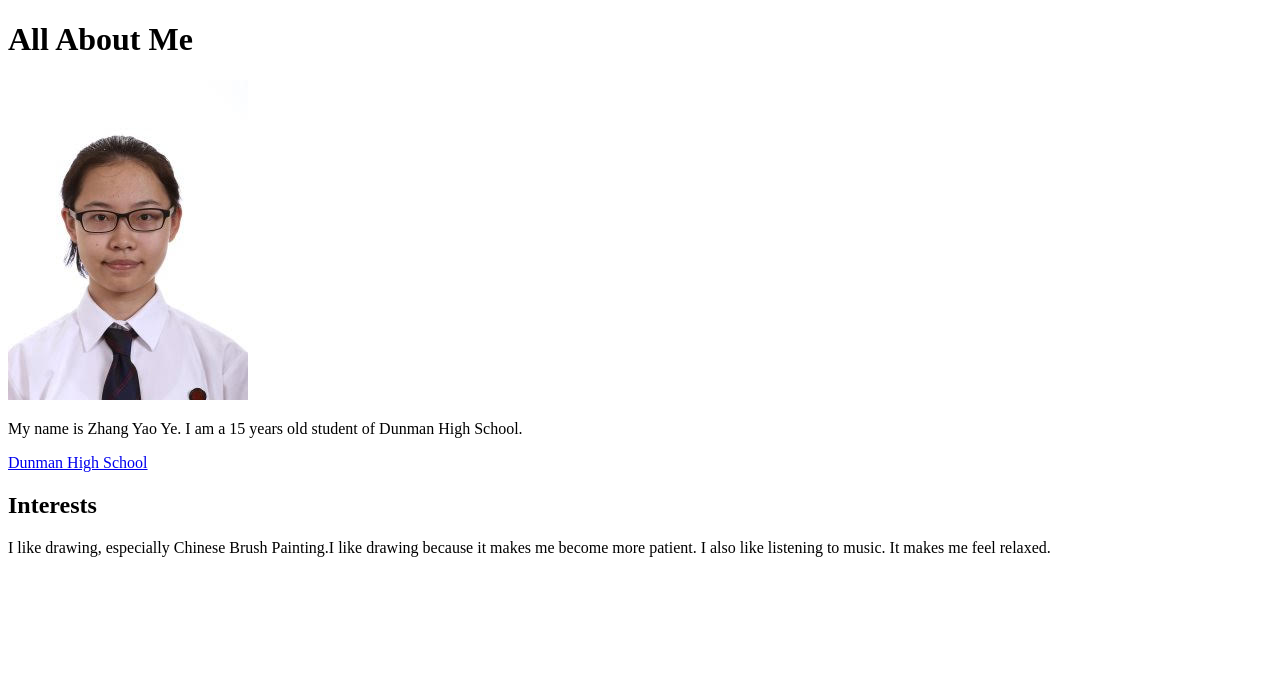
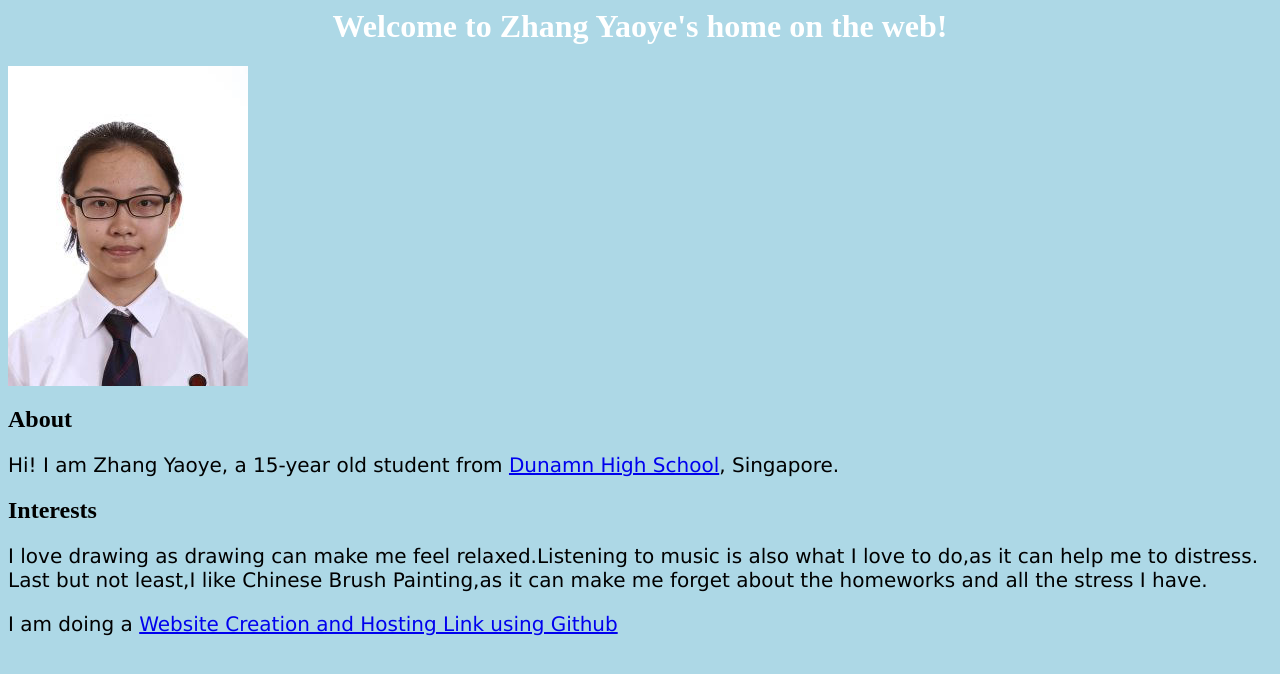
Before and after one commit to dhs17y1czhangyaoye/dhs17y1czhangyaoye.github.io, a plain HTML site: page index.html in a window 1280 px wide. Drawn offline with Linux system fonts and the light colour scheme.

Commit message:
Update index.html

```diff
--- a/index.html
+++ b/index.html
@@ -1,12 +1,15 @@
-<!DOCTYPE HTML>
 <html>
-<head>
-<body>
- <link rel="style sheet" herf="style.css"/>
-<h1> All About Me</h1>
-<title>Welcome to My Website  </title>
- <img src="photo.jpg"/>
-<p>My name is Zhang Yao Ye. I am a 15 years old student of Dunman High School.</p><a href ="www.dhs.sg">Dunman High School </a>
-<h2>Interests</h2>
- <p>I like drawing, especially Chinese Brush Painting.I like drawing because it makes me become more patient.
-  I also like listening to music. It makes me feel relaxed.</p>
+ <head>
+   <link rel="stylesheet" href="style.css" />
+   <title>My Personal Portfolio</title>
+ </head>
+ <body>
+   <h1>Welcome to Zhang Yaoye's home on the web!</h1>
+   <img src="photo.jpg"/>
+   <h2>About</h2>
+   <p>Hi! I am Zhang Yaoye, a 15-year old student from <a href="http://www.dunmanhigh.moe.edu.sg"> Dunamn High School</a>, Singapore.</p>
+   <h2>Interests</h2>
+   <p>I love drawing as drawing can make me feel relaxed.Listening to music is also what I love to do,as it can help me to distress. Last
+      but not least,I like <a herf="http://www.asia-art.net/chinese_brush.html">Chinese Brush Painting</a>,as it can make me forget about the homeworks and all the stress I have.
+   <p>I am doing a <a href="https://docs.google.com/document/d/17-r8xs2gr5bXaZ9AjIhZy6Uxmhb1fXQFwniZAcUqqTY/edit?ts=58f95577">
+   Website Creation and Hosting Link using Github</a>
```
